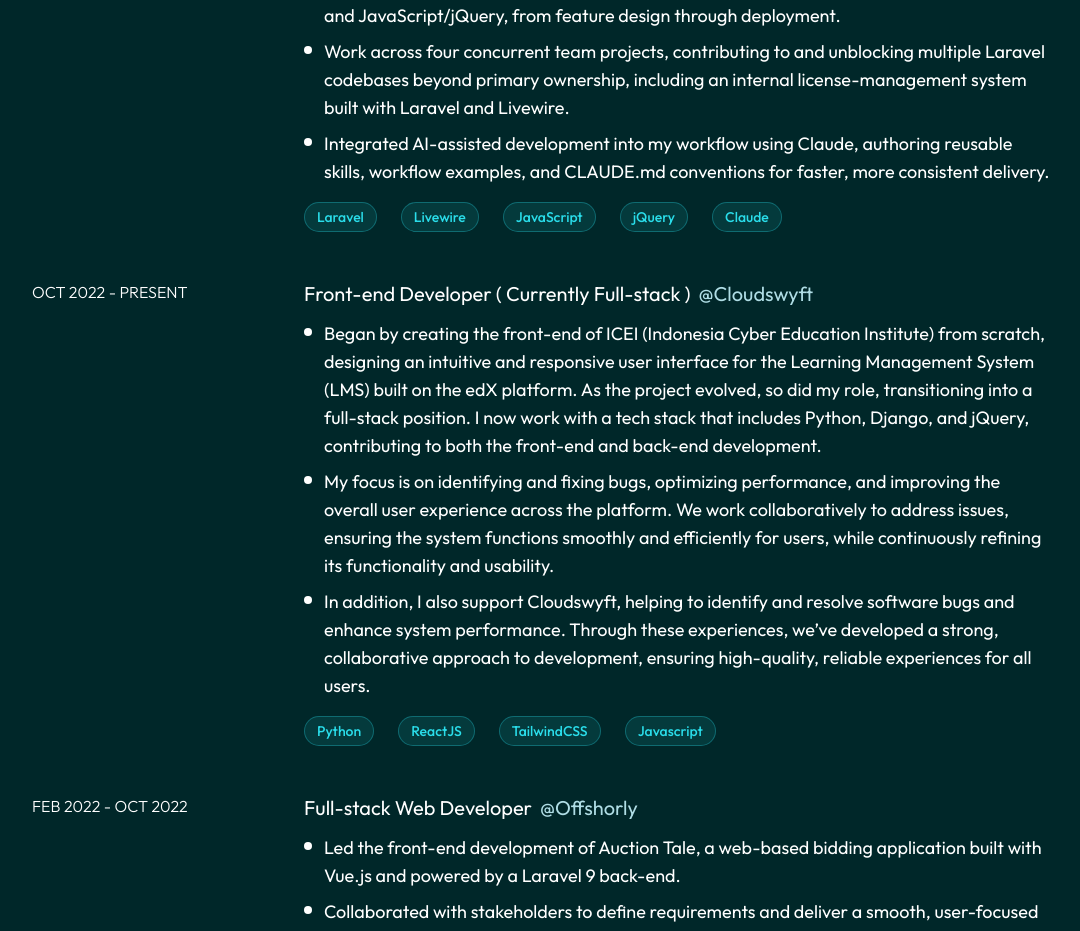
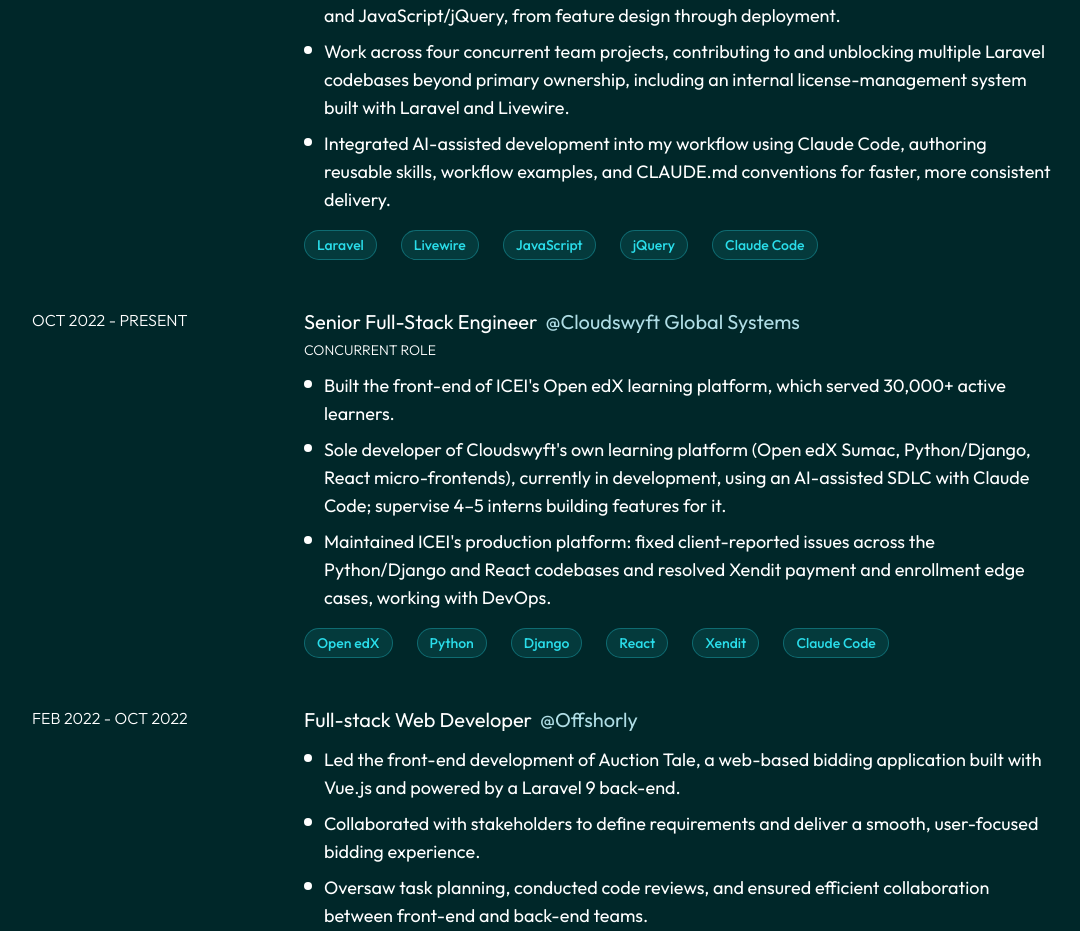
Before and after one commit to erwinmark-anora/portfolio-v2, a Next.js app: page / in a window 1280 px wide. Shown: the part 1123-2054 px from the top of the page, without its empty margins (96-1176 px from the left). Built offline with nearby package versions, Linux system fonts and the light colour scheme.

Commit message:
feat: update references to Claude Code in About, Experience, and documentation

```diff
--- a/components/sections/About.tsx
+++ b/components/sections/About.tsx
@@ -36,7 +36,7 @@
           </h6>
 
           <p className="text-lg leading-relaxed mb-6">
-            Hi, I’m Erwin Mark, a full-stack developer with 10+ years of experience, and Laravel is my main stack. I currently build Laravel apps on contract for <span className="text-accent">@Born Malta</span> and work on Open edX learning platforms with Python, Django and React at <span className="text-accent">@Cloudswyft</span>. Before that, I built web apps with Laravel, Vue and React for teams and clients in the US, Singapore and the Philippines. I use an AI-assisted SDLC with Claude to plan, build, deploy and maintain, and I review and own all code that ships.
+            Hi, I’m Erwin Mark, a full-stack developer with 10+ years of experience, and Laravel is my main stack. I currently build Laravel apps on contract for <span className="text-accent">@Born Malta</span> and work on Open edX learning platforms with Python, Django and React at <span className="text-accent">@Cloudswyft</span>. Before that, I built web apps with Laravel, Vue and React for teams and clients in the US, Singapore and the Philippines. I use an AI-assisted SDLC with Claude Code to plan, build, deploy and maintain, and I review and own all code that ships.
           </p>
 
           <LinkButton href="https://drive.google.com/file/d/1_zPD4x9E6y9VTcE2GIGpX-1_1Lly9WGn/view">
--- a/components/sections/Experience.tsx
+++ b/components/sections/Experience.tsx
@@ -16,20 +16,21 @@
       description: [
         'Own end-to-end development of a social-services / benefits web application using Laravel and JavaScript/jQuery, from feature design through deployment.',
         'Work across four concurrent team projects, contributing to and unblocking multiple Laravel codebases beyond primary ownership, including an internal license-management system built with Laravel and Livewire.',
-        'Integrated AI-assisted development into my workflow using Claude, authoring reusable skills, workflow examples, and CLAUDE.md conventions for faster, more consistent delivery.'
+        'Integrated AI-assisted development into my workflow using Claude Code, authoring reusable skills, workflow examples, and CLAUDE.md conventions for faster, more consistent delivery.'
       ],
-      technologies: ['Laravel', 'Livewire', 'JavaScript', 'jQuery', 'Claude']
+      technologies: ['Laravel', 'Livewire', 'JavaScript', 'jQuery', 'Claude Code']
     },
     {
-      title: "Front-end Developer ( Currently Full-stack )",
-      company: "Cloudswyft",
+      title: "Senior Full-Stack Engineer",
+      company: "Cloudswyft Global Systems",
+      workType: "Concurrent role",
       duration: "Oct 2022 - Present",
       description: [
-        'Began by creating the front-end of ICEI (Indonesia Cyber Education Institute) from scratch, designing an intuitive and responsive user interface for the Learning Management System (LMS) built on the edX platform. As the project evolved, so did my role, transitioning into a full-stack position. I now work with a tech stack that includes Python, Django, and jQuery, contributing to both the front-end and back-end development.',
-        'My focus is on identifying and fixing bugs, optimizing performance, and improving the overall user experience across the platform. We work collaboratively to address issues, ensuring the system functions smoothly and efficiently for users, while continuously refining its functionality and usability.',
-        'In addition, I also support Cloudswyft, helping to identify and resolve software bugs and enhance system performance. Through these experiences, we’ve developed a strong, collaborative approach to development, ensuring high-quality, reliable experiences for all users.'
+        'Built the front-end of ICEI\'s Open edX learning platform, which served 30,000+ active learners.',
+        'Sole developer of Cloudswyft\'s own learning platform (Open edX Sumac, Python/Django, React micro-frontends), currently in development, using an AI-assisted SDLC with Claude Code; supervise 4–5 interns building features for it.',
+        'Maintained ICEI\'s production platform: fixed client-reported issues across the Python/Django and React codebases and resolved Xendit payment and enrollment edge cases, working with DevOps.'
       ],
-      technologies: ['Python', 'ReactJS', 'TailwindCSS', 'Javascript']
+      technologies: ['Open edX', 'Python', 'Django', 'React', 'Xendit', 'Claude Code']
     },
     {
       title: "Full-stack Web Developer",
```
Also changed, not shown: 2 other files (tests, documents, lock files or other folders).
